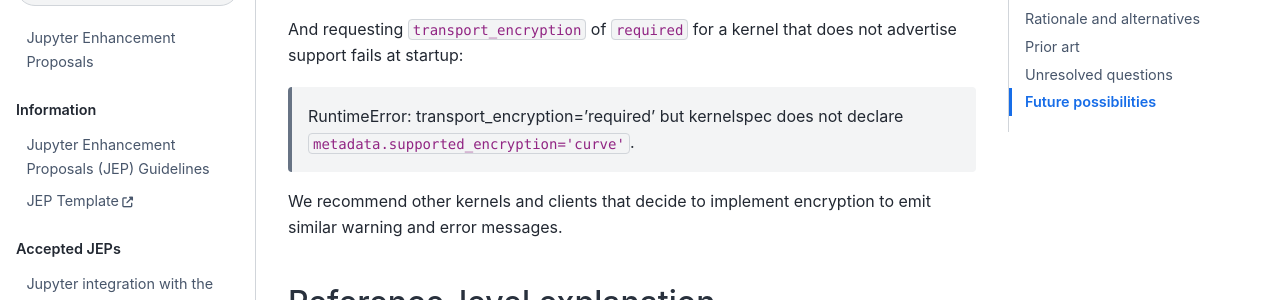
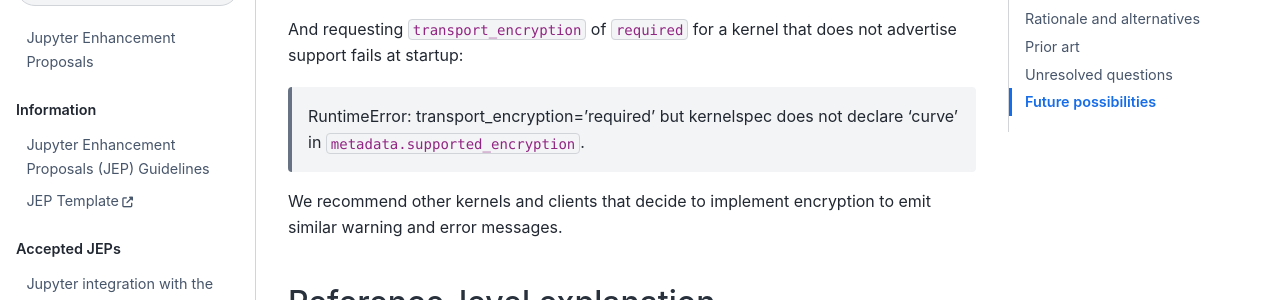
Before and after one commit to jupyter/enhancement-proposals, a Jupyter Book: the page built from 145-transport-encryption/transport-encryption.md, in a window 1280 px wide and 900 px high, scrolled down 2159 px. Shown: the part 154-454 px from the top of the window. Built offline with Jupyter Book 1.0.4 settings and Sphinx 7.4.7 and the Sphinx Book theme 1.1.4, drawn with Linux system fonts in a browser that asks for light colours; pages that are not in the unit, such as notebooks, are missing from menus.

```diff
--- a/145-transport-encryption/transport-encryption.md
+++ b/145-transport-encryption/transport-encryption.md
@@ -60,7 +60,7 @@ There are two new diagnostics a user may notice. When a kernel runs over TCP _wi
 
 And requesting `transport_encryption` of `required` for a kernel that does not advertise support fails at startup:
 
-> RuntimeError: transport_encryption='required' but kernelspec does not declare `metadata.supported_encryption='curve'`.
+> RuntimeError: transport_encryption='required' but kernelspec does not declare 'curve' in `metadata.supported_encryption`.
 
 We recommend other kernels and clients that decide to implement encryption to emit similar warning and error messages.
 
```
